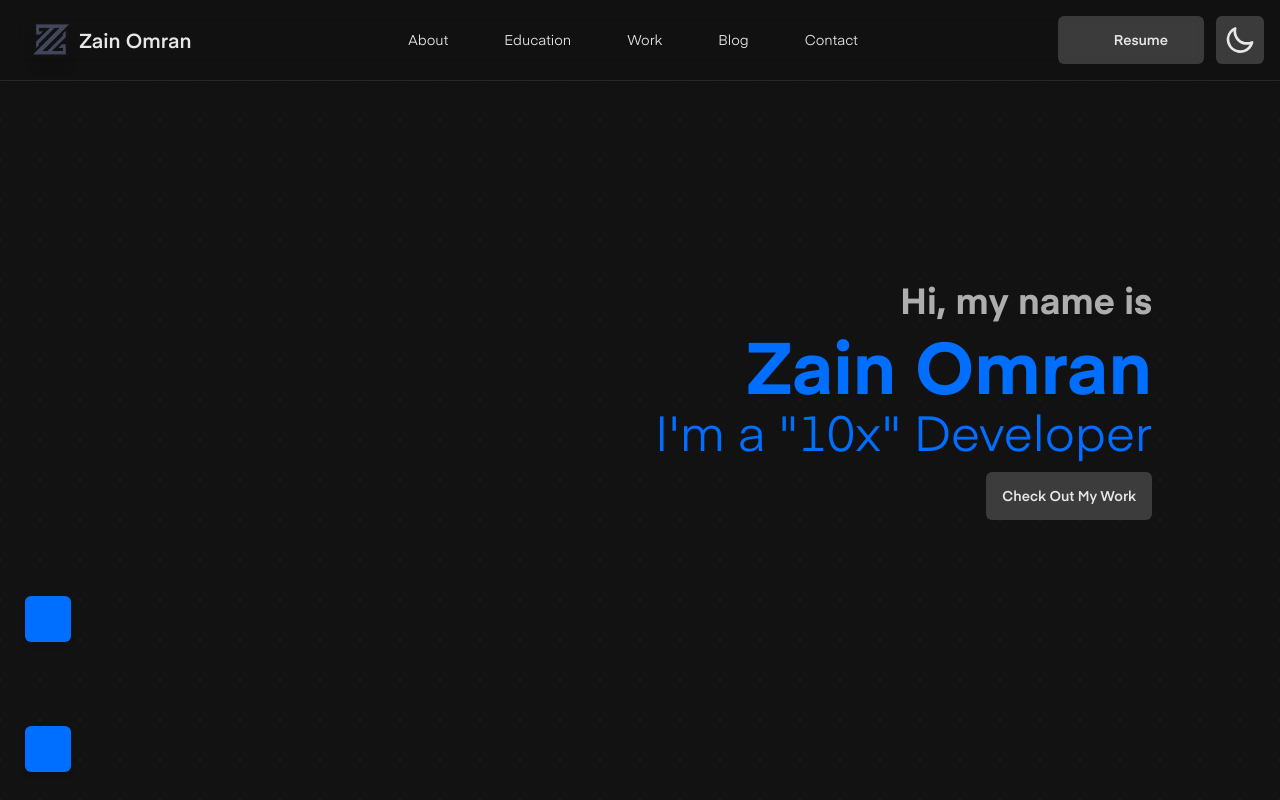
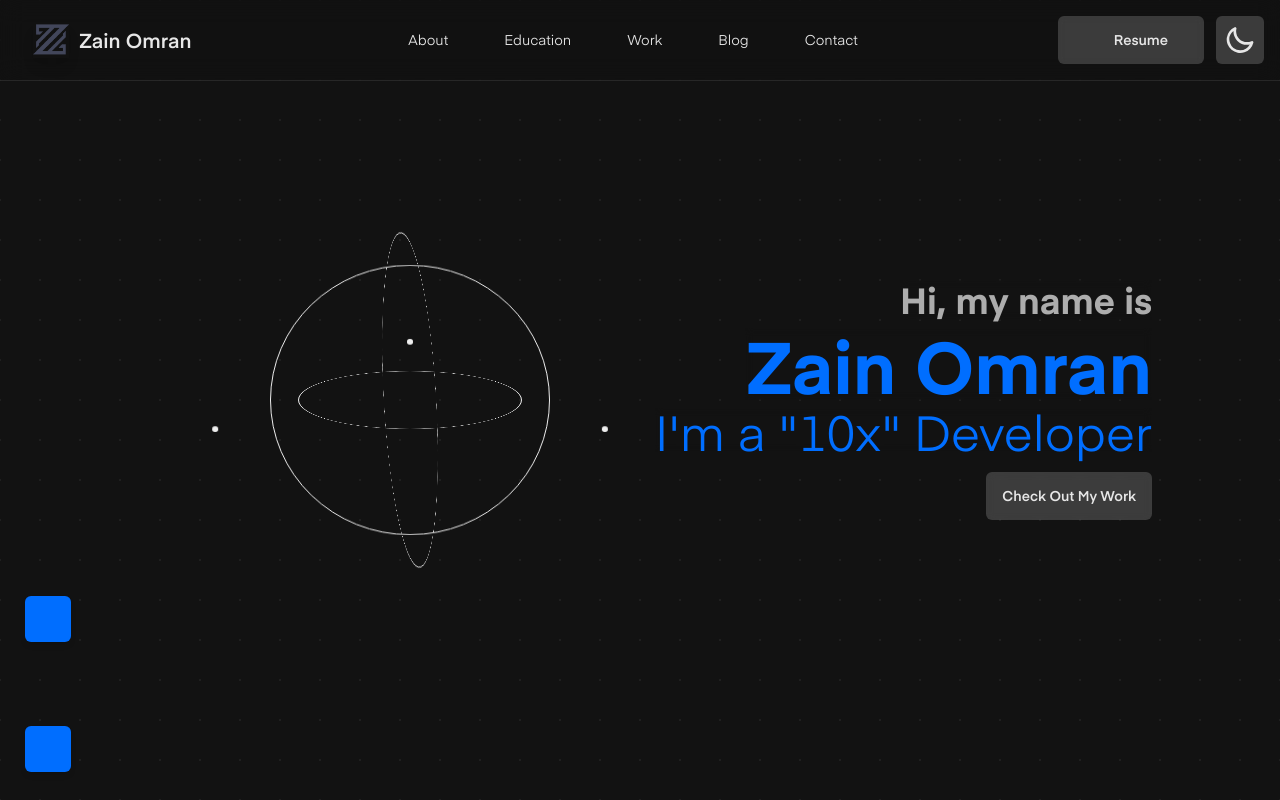
Before and after one commit to 400kingz/ZO-port, a SvelteKit app: page / in a window 1280 px wide. Built offline with nearby package versions, Linux system fonts and the light colour scheme; some icons are missing.

Commit message:
added galaxy animation

```diff
--- /dev/null
+++ b/src/lib/components/organisms/Planet.svelte
@@ -0,0 +1,254 @@
+<script>
+  import Animate from "$components/atoms/Animate.svelte";
+</script>
+
+<Animate>
+
+    <div id="universe">
+      <div id="galaxy">
+        <div class="circle" />
+        <div class="circle2" />
+        <div class="circle3" />
+        <div id="orbit0">
+          <div id="pos0">
+            <div id="dot0" />
+          </div>
+        </div>
+        <div id="orbit1">
+          <div id="pos1">
+            <div id="dot1" />
+          </div>
+        </div>
+        <div id="orbit2">
+          <div id="pos2">
+            <div id="dot2" />
+          </div>
+        </div>
+      </div>
+    </div>
+</Animate>
+
+<style>
+
+  #orbit0 {
+    animation-delay: 0s;
+  }
+  #pos0 {
+    animation-delay: 0s;
+  }
+  #dot0 {
+    animation-delay: 0s;
+  }
+  #orbit1 {
+    animation-delay: -1s;
+  }
+  #pos1 {
+    animation-delay: -1s;
+  }
+  #dot1 {
+    animation-delay: -1s;
+  }
+  #orbit2 {
+    animation-delay: -2s;
+  }
+  #pos2 {
+    animation-delay: -2s;
+  }
+  #dot2 {
+    animation-delay: -2s;
+  }
+
+  #universe {
+    font-size: 3.5em;
+    z-index: 1;
+    position: absolute;
+    width: 100%;
+    height: 100%;
+    right: 18%
+  }
+
+  /* add a media query for 1250px to downscale the font size to 1 em and move the universe to the top of the page instead of the left */
+    @media (max-width: 1250px) {
+        #universe {
+        font-size: 2em;
+        right: 19%;
+        }
+    }
+
+    @media (max-width: 1000px) {
+        #universe {
+        font-size: 2.5em;
+        right: 0;
+        bottom: 25%;
+        }
+    }
+  #galaxy {
+    transform: rotateX(75deg);
+    transform-style: preserve-3d;
+    position: relative;
+    width: 100%;
+    height: 100%;
+  }
+  .circle {
+    border-radius: 50%;
+    border: 1px solid #eee;
+    width: 1em;
+    height: 1em;
+    margin-top: -0.5em;
+    margin-left: -0.5em;
+    -webkit-animation: spinner 1.5s infinite ease;
+    position: absolute;
+    top: 50%;
+    left: 50%;
+    transform: rotateX(-75deg);
+  }
+  .circle2 {
+    border-radius: 50%;
+    border: 1px solid #eee;
+    width: 1em;
+    height: 1em;
+    margin-top: -0.5em;
+    margin-left: -0.5em;
+    -webkit-animation: spinner2 2s infinite ease;
+    position: absolute;
+    top: 50%;
+    left: 50%;
+    transform: rotateX(-75deg);
+  }
+  .circle3 {
+    border-radius: 50%;
+    border: 1px solid #eee;
+    width: 1em;
+    height: 1em;
+    margin-top: -0.5em;
+    margin-left: -0.5em;
+    -webkit-animation: spinner3 2.5s infinite ease;
+    position: absolute;
+    top: 50%;
+    left: 50%;
+    transform: rotateX(-75deg);
+  }
+  .orbit,
+  #orbit0,
+  #orbit1,
+  #orbit2 {
+    transform-style: preserve-3d;
+    position: absolute;
+    top: 50%;
+    left: 50%;
+    animation-name: orbit;
+    animation-iteration-count: infinite;
+    animation-timing-function: linear;
+    width: 8em;
+    height: 8em;
+    margin-top: -4em;
+    margin-left: -4em;
+    border-radius: 50%;
+  }
+  .pos,
+  #pos0,
+  #pos1,
+  #pos2 {
+    position: absolute;
+    width: 2em;
+    height: 2em;
+    margin-left: -1em;
+    margin-top: -1em;
+    animation-name: invert;
+    animation-iteration-count: infinite;
+    animation-timing-function: linear;
+    left: 50%;
+    top: -1px;
+  }
+  .dot,
+  #dot0,
+  #dot1,
+  #dot2 {
+    background-color: #eee;
+    width: 0.5em;
+    height: 0.5em;
+    position: absolute;
+    top: 50%;
+    left: 50%;
+    margin-top: -0.25em;
+    margin-left: -0.25em;
+    border-radius: 50%;
+    animation-iteration-count: infinite;
+    animation-timing-function: linear;
+  }
+  /* Planet animation durations */
+  .orbit,
+  #orbit0,
+  #orbit1,
+  #orbit2,
+  .pos,
+  #pos0,
+  #pos1,
+  #pos2 {
+    animation-duration: 3s;
+  }
+  .circle {
+    font-size: 6em;
+  }
+  .circle2 {
+    font-size: 5em;
+  }
+  .circle3 {
+    font-size: 4em;
+  }
+  .dot,
+  #dot0,
+  #dot1,
+  #dot2 {
+    font-size: 0.2em;
+  }
+  @keyframes orbit {
+    0% {
+      transform: rotateZ(0deg);
+    }
+    100% {
+      transform: rotateZ(-360deg);
+    }
+  }
+  @keyframes invert {
+    0% {
+      transform: rotateX(-90deg) rotateY(360deg) rotateZ(0deg);
+    }
+    100% {
+      transform: rotateX(-90deg) rotateY(0deg) rotateZ(0deg);
+    }
+  }
+  @keyframes spinner {
+    0% {
+      -webkit-transform: rotate3d(1, 0, 1, 0deg);
+    }
+    50% {
+      -webkit-transform: rotate3d(1, 0, 1, 180deg);
+    }
+    100% {
+      -webkit-transform: rotate3d(1, 0, 1, 360deg);
+    }
+  }
+  @keyframes spinner2 {
+    0% {
+      -webkit-transform: rotate3d(0, 1, 1, 0deg);
+    }
+    50% {
+      -webkit-transform: rotate3d(0, 1, 1, 180deg);
+    }
+    100% {
+      -webkit-transform: rotate3d(0, 1, 1, 360deg);
+    }
+  }
+  @keyframes spinner3 {
+    0% {
+      -webkit-transform: rotate3d(1, 1, 0, 0deg);
+    }
+    50% {
+      -webkit-transform: rotate3d(1, 1, 0, 180deg);
+    }
+    100% {
+      -webkit-transform: rotate3d(1, 1, 0, 360deg);
+    }
+  }
+</style>
--- a/src/routes/+page.svelte
+++ b/src/routes/+page.svelte
@@ -1,6 +1,7 @@
 <script lang="ts">
   import Animate from "$components/atoms/Animate.svelte";
   import Button from "$components/atoms/Button.svelte";
+  import Planet from "$components/organisms/Planet.svelte";
 
   import { fade, fly } from "svelte/transition";
   import { quintOut } from "svelte/easing";
@@ -12,6 +13,7 @@
 </svelte:head>
 
 <Animate>
+  <Planet></Planet>
 
   <div
     transition:fade|local={{ duration: 800, easing: quintOut }}
```
Also changed, not shown: package.json (+7 -0 lines), 1 other file (tests, documents, lock files or other folders).
